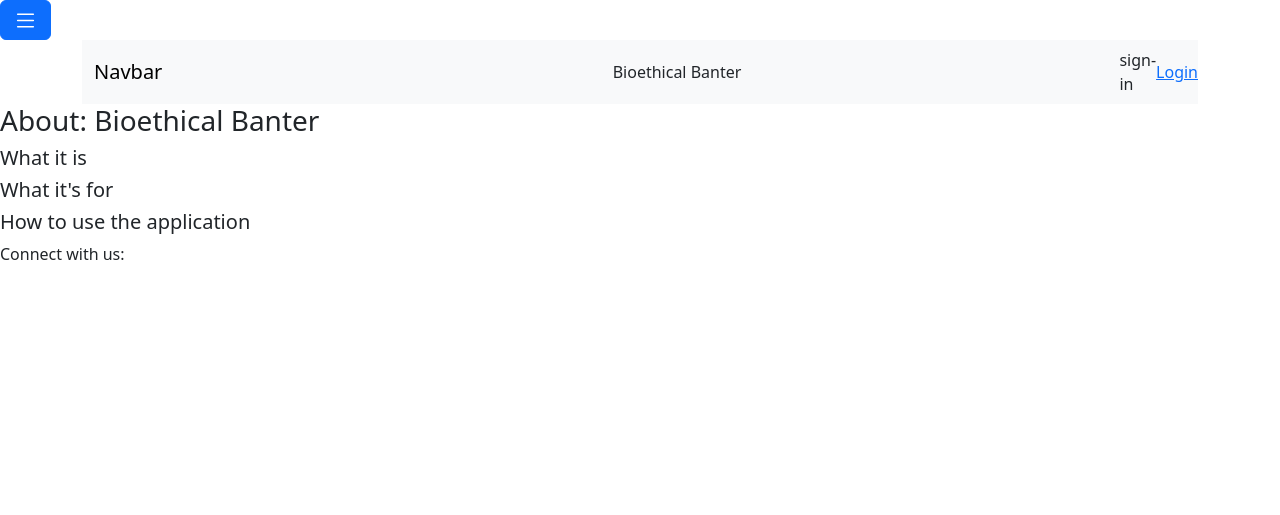
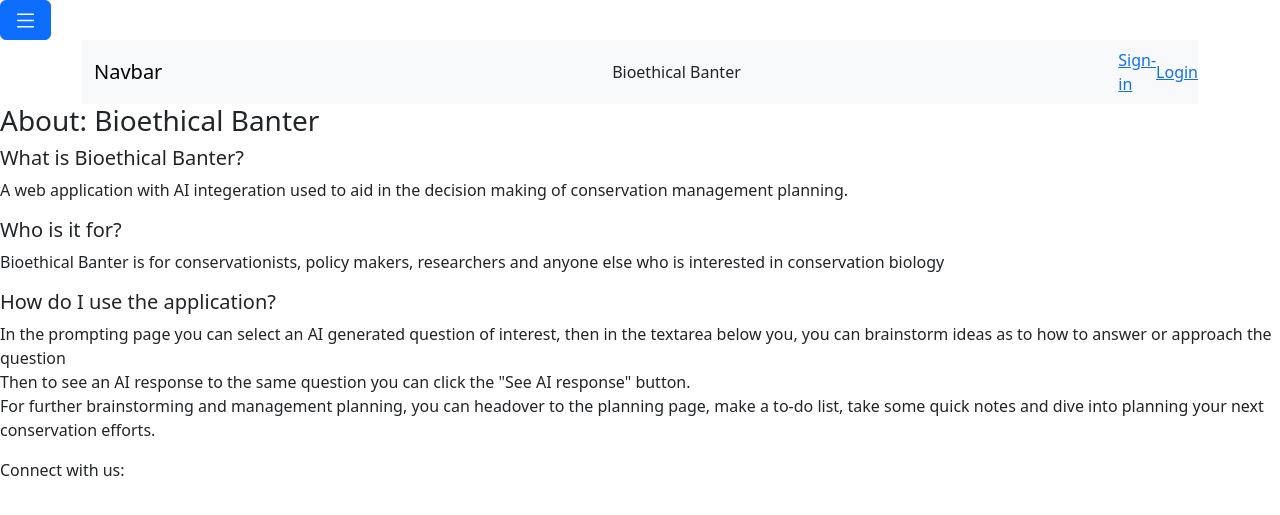
Before and after one commit to Rori-Una/Bioethical_Banter, a Flask app: page / in a window 1280 px wide. Shown: the top 515 px of the page. Run offline with Flask 3, Linux system fonts and the light colour scheme.

Commit message:
index page

```diff
--- a/templates/index.html
+++ b/templates/index.html
@@ -10,7 +10,7 @@
 
 {% block signin %}
     <!-- make this a link to the sign-in page -->
-    sign-in
+     <a  href="/signin">Sign-in</a>
 {% endblock %}
 
 {% block login %}
@@ -19,10 +19,13 @@
 {% endblock %}
 
 {% block main %}
-    <h3>About: Bioethical Banter</h3>
-    <div>
-        <h5>What it is</h5>
-        <h5>What it's for</h5>
-        <h5>How to use the application</h5>
+    <h3 class="index">About: Bioethical Banter</h3>
+    <div class="index planning">
+        <h5>What is Bioethical Banter?</h5>
+        <p>A web application with AI integeration used to aid in the decision making of conservation management planning.</p>
+        <h5>Who is it for?</h5>
+        <p>Bioethical Banter is for conservationists, policy makers, researchers and anyone else who is interested in conservation biology</p>
+        <h5>How do I use the application?</h5>
+        <p>In the prompting page you can select an AI generated question of interest, then in the textarea below you, you can brainstorm ideas as to how to answer or approach the question <br> Then to see an AI response to the same question you can click the "See AI response" button. <br> For further brainstorming and management planning, you can headover to the planning page, make a to-do list, take some quick notes and dive into planning your next conservation efforts.</p>
     </div>
 {% endblock %}
```
